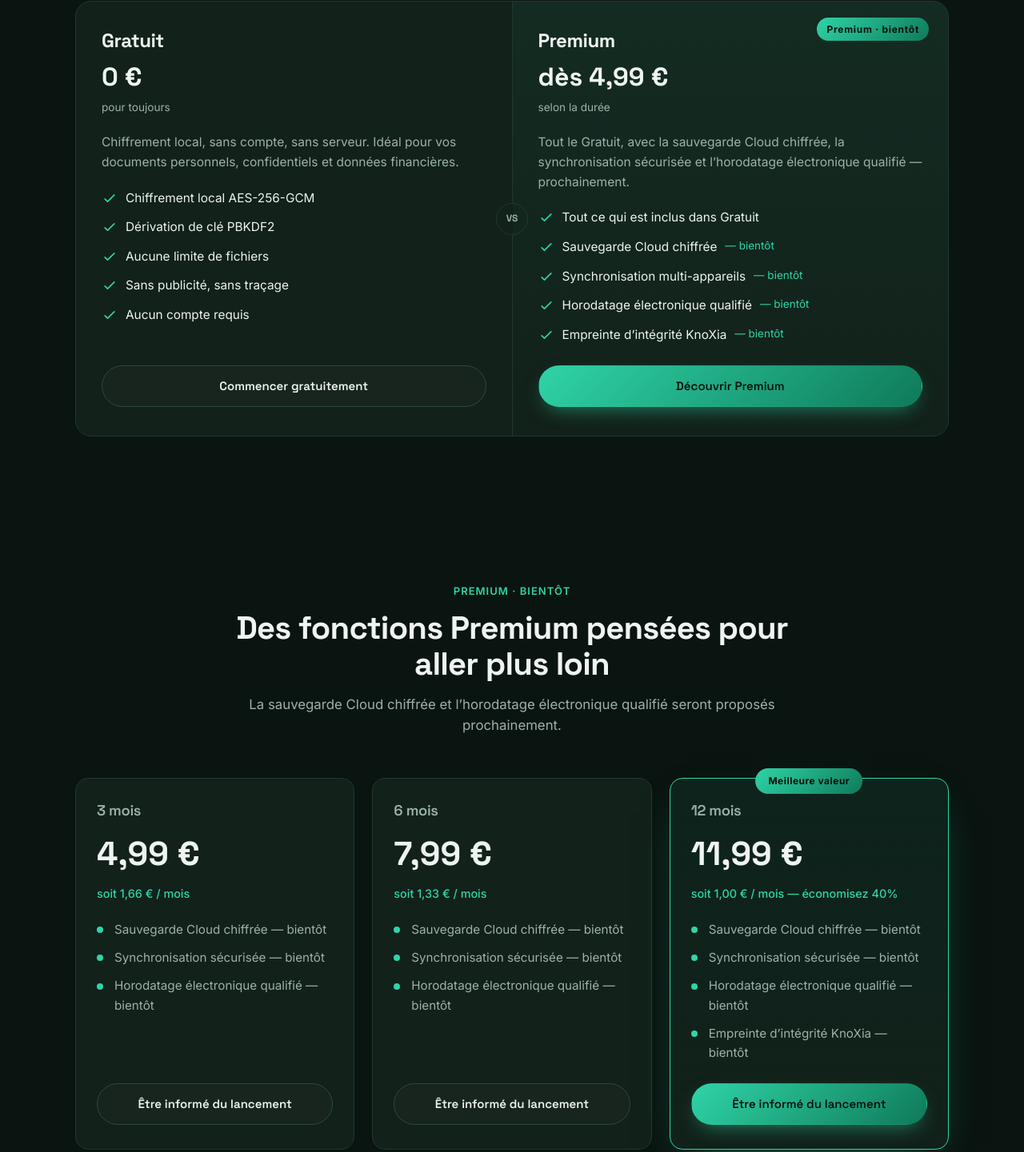
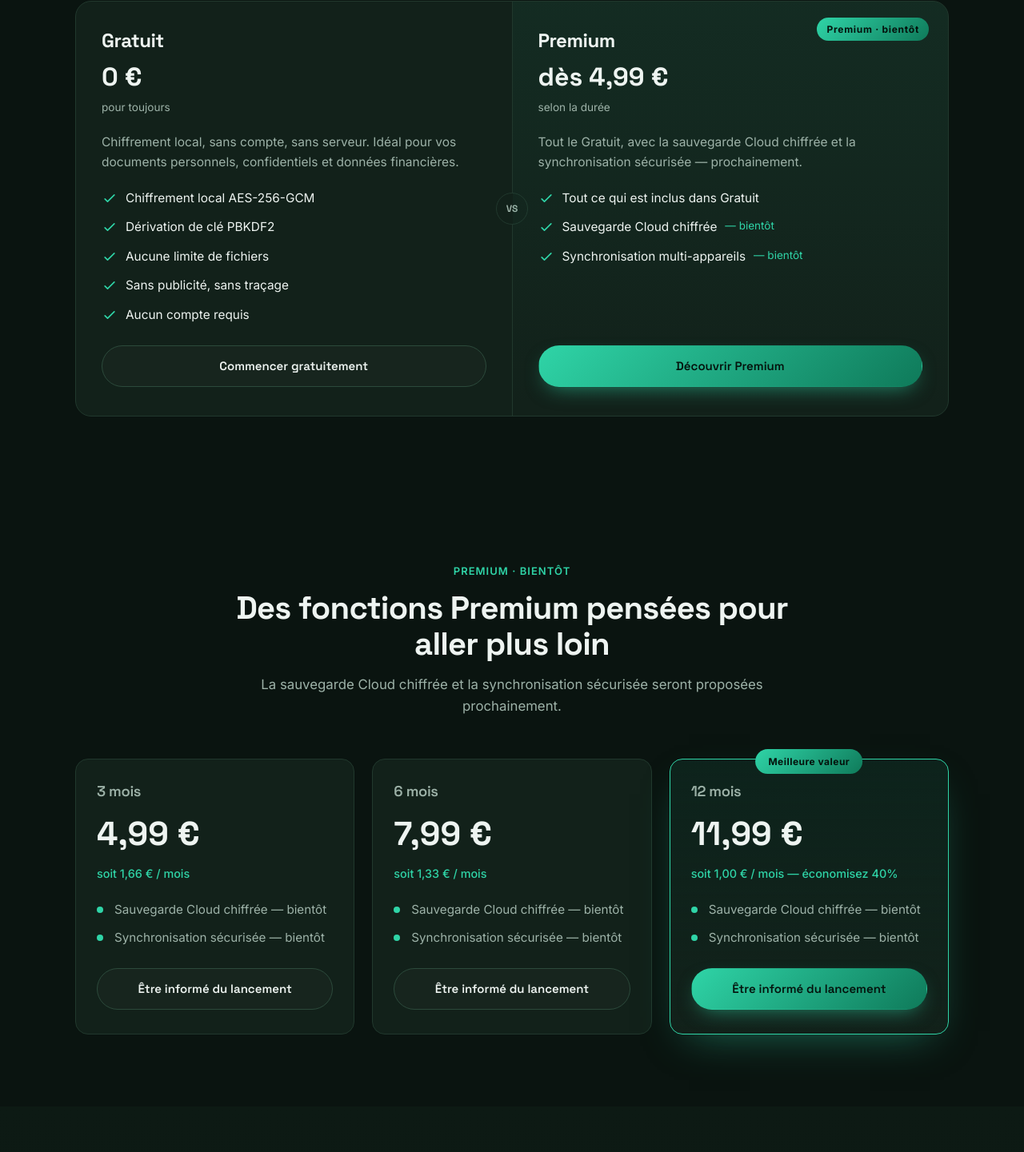
Before and after one commit to webophil/knoxia-landing, a website: page src/index.html in a window 1280 px wide. Shown: the part 2945-4386 px from the top of the page at 80% size. Drawn offline with Linux system fonts and the light colour scheme.

Commit message:
Supprimer l’horodatage et l’empreinte d’intégrité
* Retirer les fonctions d’intégrité et d’horodatage

* Mettre à jour les traductions Premium

```diff
--- a/src/index.html
+++ b/src/index.html
@@ -189,13 +189,11 @@
               <h3>Premium</h3>
               <p class="plan-price">dès 4,99 €<span>selon la durée</span></p>
             </div>
-            <p class="plan-desc">Tout le Gratuit, avec la sauvegarde Cloud chiffrée, la synchronisation sécurisée et l’horodatage électronique qualifié — prochainement.</p>
+            <p class="plan-desc">Tout le Gratuit, avec la sauvegarde Cloud chiffrée et la synchronisation sécurisée — prochainement.</p>
             <ul class="plan-list">
               <li><svg class="ico ok" viewBox="0 0 24 24" aria-hidden="true"><path d="m5 13 4 4 10-10" fill="none" stroke="currentColor" stroke-width="2" stroke-linecap="round" stroke-linejoin="round"/></svg> Tout ce qui est inclus dans Gratuit</li>
               <li><svg class="ico ok" viewBox="0 0 24 24" aria-hidden="true"><path d="m5 13 4 4 10-10" fill="none" stroke="currentColor" stroke-width="2" stroke-linecap="round" stroke-linejoin="round"/></svg> Sauvegarde Cloud chiffrée <em>— bientôt</em></li>
               <li><svg class="ico ok" viewBox="0 0 24 24" aria-hidden="true"><path d="m5 13 4 4 10-10" fill="none" stroke="currentColor" stroke-width="2" stroke-linecap="round" stroke-linejoin="round"/></svg> Synchronisation multi-appareils <em>— bientôt</em></li>
-              <li><svg class="ico ok" viewBox="0 0 24 24" aria-hidden="true"><path d="m5 13 4 4 10-10" fill="none" stroke="currentColor" stroke-width="2" stroke-linecap="round" stroke-linejoin="round"/></svg> Horodatage électronique qualifié <em>— bientôt</em></li>
-              <li><svg class="ico ok" viewBox="0 0 24 24" aria-hidden="true"><path d="m5 13 4 4 10-10" fill="none" stroke="currentColor" stroke-width="2" stroke-linecap="round" stroke-linejoin="round"/></svg> Empreinte d’intégrité KnoXia <em>— bientôt</em></li>
             </ul>
             <a href="#pricing" class="btn btn-primary btn-block">Découvrir Premium</a>
           </div>
@@ -209,7 +207,7 @@
         <div class="section-head reveal">
           <span class="kicker">Premium · bientôt</span>
           <h2>Des fonctions Premium pensées pour aller plus loin</h2>
-          <p class="section-lead">La sauvegarde Cloud chiffrée et l’horodatage électronique qualifié seront proposés prochainement.</p>
+          <p class="section-lead">La sauvegarde Cloud chiffrée et la synchronisation sécurisée seront proposées prochainement.</p>
         </div>
 
         <div class="price-grid">
@@ -220,7 +218,6 @@
             <ul class="price-feats">
               <li>Sauvegarde Cloud chiffrée — bientôt</li>
               <li>Synchronisation sécurisée — bientôt</li>
-              <li>Horodatage électronique qualifié — bientôt</li>
             </ul>
             <a href="#cta" class="btn btn-ghost btn-block">Être informé du lancement</a>
           </article>
@@ -232,7 +229,6 @@
             <ul class="price-feats">
               <li>Sauvegarde Cloud chiffrée — bientôt</li>
               <li>Synchronisation sécurisée — bientôt</li>
-              <li>Horodatage électronique qualifié — bientôt</li>
             </ul>
             <a href="#cta" class="btn btn-ghost btn-block">Être informé du lancement</a>
           </article>
@@ -245,8 +241,6 @@
             <ul class="price-feats">
               <li>Sauvegarde Cloud chiffrée — bientôt</li>
               <li>Synchronisation sécurisée — bientôt</li>
-              <li>Horodatage électronique qualifié — bientôt</li>
-              <li>Empreinte d’intégrité KnoXia — bientôt</li>
             </ul>
             <a href="#cta" class="btn btn-primary btn-block">Être informé du lancement</a>
           </article>
```
Also changed, not shown: js/translations.js (+4 -8 lines).
